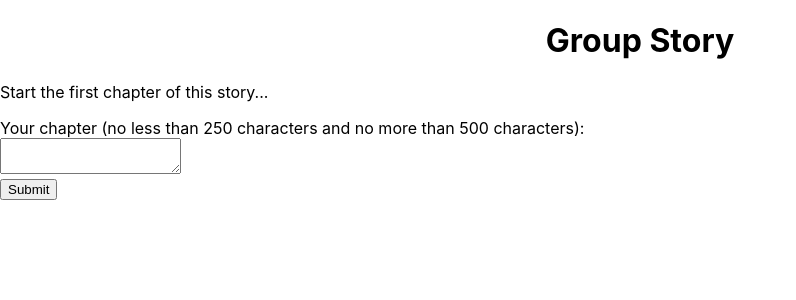
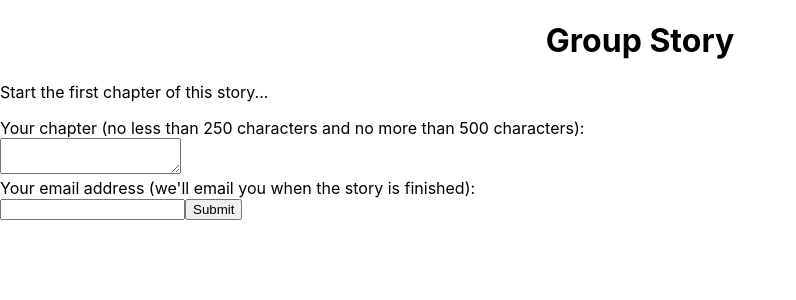
Before and after one commit to benjewman/GroupStory_Frontend, a React (Create React App) app: page /new in a window 1280 px wide. Shown: the top 300 px of the page, without its empty margins (0-796 px from the left). Built offline with nearby package versions, Linux system fonts and the light colour scheme; no server answers.

Commit message:
Add form for user to submit email

```diff
--- a/src/containers/WriteStory.js
+++ b/src/containers/WriteStory.js
@@ -7,7 +7,8 @@ function WriteStory() {
     // set this variable from the fetch
     const [story, setStory] = useState({});
     const [content, setContent] = useState("");
-    let contentWithStoryId = {content: content, story_id: story.id}
+    const [email, setEmail] = useState("");
+    let contentWithStoryId = {content: content, story_id: story.id, email: email}
 
     useEffect(() => {
 
@@ -30,7 +31,12 @@ function WriteStory() {
     }
 
     const handleChange = event => {
-        setContent(event.target.value);
+        if (event.target.name === "email") {
+            setEmail(event.target.value);
+        } else {
+            setContent(event.target.value);
+        }
+
     }
 
     const handleSubmit = (event) => {
@@ -66,8 +72,11 @@ function WriteStory() {
             <form onSubmit={handleSubmit}>
                 Your chapter (no less than 250 characters and no more than 500 characters):
                 <br/>
-                <textarea value={content} onChange={handleChange}/>
+                <textarea name="content" value={content} onChange={handleChange}/>
                 <br/>
+                Your email address (we'll email you when the story is finished):
+                <br/>
+                <input type="text" name="email" value={email} onChange={handleChange} />
                 <input type="submit" value="Submit"/>
             </form>
 
```
